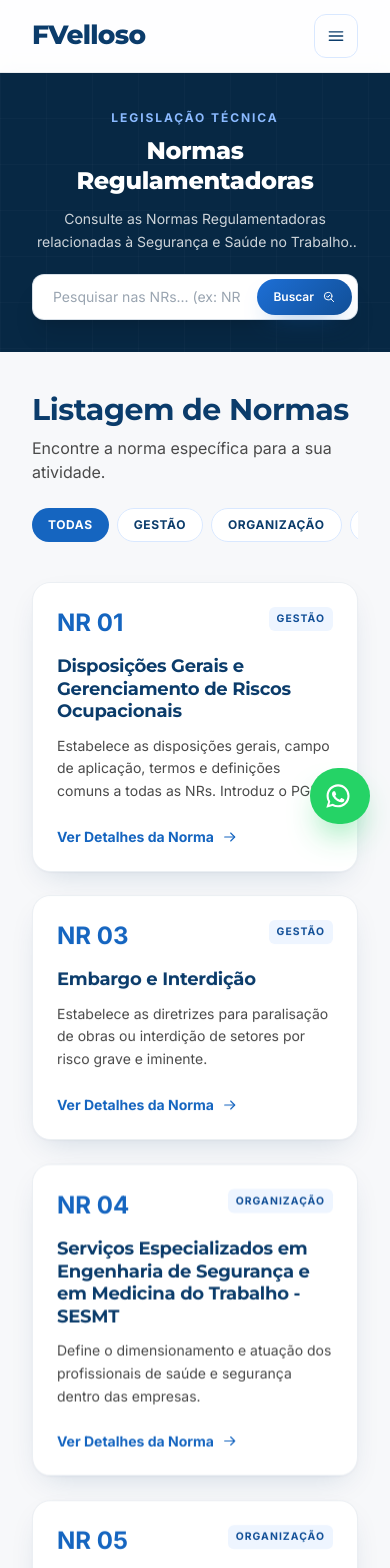
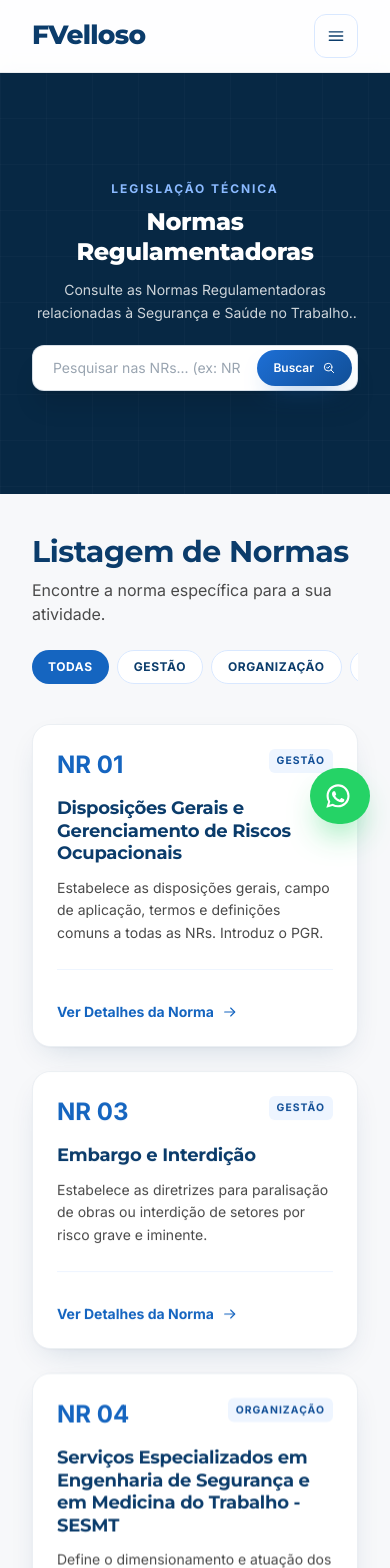
Before and after one commit to fvellososms/FVellosoWebSite, a Next.js app: page /nrs in a window 390 px wide. Shown: the top 1568 px of the page. Built offline with nearby package versions, Linux system fonts and the light colour scheme.

Commit message:
fix: remove duplicacao de badges na listagem de NRs

```diff
--- a/src/app/nrs/page.tsx
+++ b/src/app/nrs/page.tsx
@@ -2,7 +2,7 @@
 
 import { useState, useMemo } from "react";
 import Link from "next/link";
-import { ArrowRightIcon, ShieldIcon, SearchCheckIcon } from "@/components/icons";
+import { ArrowRightIcon, ShieldIcon, SearchCheckIcon, ClockIcon, HourglassIcon } from "@/components/icons";
 import Reveal from "@/components/Reveal";
 
 import { nrsDatabase as NRs } from "@/lib/nrs";
@@ -32,7 +32,7 @@ export default function NrsPage() {
 
   return (
     <>
-      <section className="relative overflow-hidden bg-navy-deep py-8 lg:py-10 text-white max-h-[450px]">
+      <section className="relative flex min-h-[50vh] items-center overflow-hidden bg-navy-deep py-12 lg:py-16 text-white">
         <div className="grid-pattern absolute inset-0 opacity-30" />
         <div className="container-fv relative w-full">
           <Reveal className="mx-auto max-w-3xl text-center">
@@ -100,10 +100,31 @@ export default function NrsPage() {
                   <h3 className="text-lg font-bold leading-tight mb-3 group-hover:text-brand-600 transition-colors">
                     {nr.title}
                   </h3>
-                  <p className="text-sm leading-relaxed text-ink mb-6 flex-grow">
+                  <p className="text-sm leading-relaxed text-ink mb-4 flex-grow">
                     {nr.shortDescription}
                   </p>
-                  <span className="inline-flex items-center gap-2 text-sm font-bold text-brand-600 group-hover:gap-3 transition-all">
+                  <div className="flex flex-wrap items-center gap-2 py-2.5 border-t border-brand-50 my-2 text-xs text-navy">
+                    {nr.cargaHoraria ? (
+                      <span className="inline-flex items-center gap-1.5 bg-brand-50/80 px-2.5 py-1 rounded-md text-navy font-semibold" title="Carga Horária">
+                        <ClockIcon className="h-3.5 w-3.5 text-brand-600 shrink-0" />
+                        {nr.cargaHoraria}
+                      </span>
+                    ) : (
+                      nr.treinamentos && nr.treinamentos.length > 0 && (
+                        <span className="inline-flex items-center gap-1.5 bg-brand-50/80 px-2.5 py-1 rounded-md text-navy font-semibold" title="Treinamentos">
+                          <ClockIcon className="h-3.5 w-3.5 text-brand-600 shrink-0" />
+                          Múltiplas Capacitações
+                        </span>
+                      )
+                    )}
+                    {nr.periodicidade && (
+                      <span className="inline-flex items-center gap-1.5 bg-brand-50/80 px-2.5 py-1 rounded-md text-navy font-semibold" title="Periodicidade">
+                        <HourglassIcon className="h-3.5 w-3.5 text-brand-600 shrink-0" />
+                        {nr.periodicidade}
+                      </span>
+                    )}
+                  </div>
+                  <span className="inline-flex items-center gap-2 text-sm font-bold text-brand-600 group-hover:gap-3 transition-all mt-1">
                     Ver Detalhes da Norma
                     <ArrowRightIcon className="h-4 w-4" />
                   </span>
```
